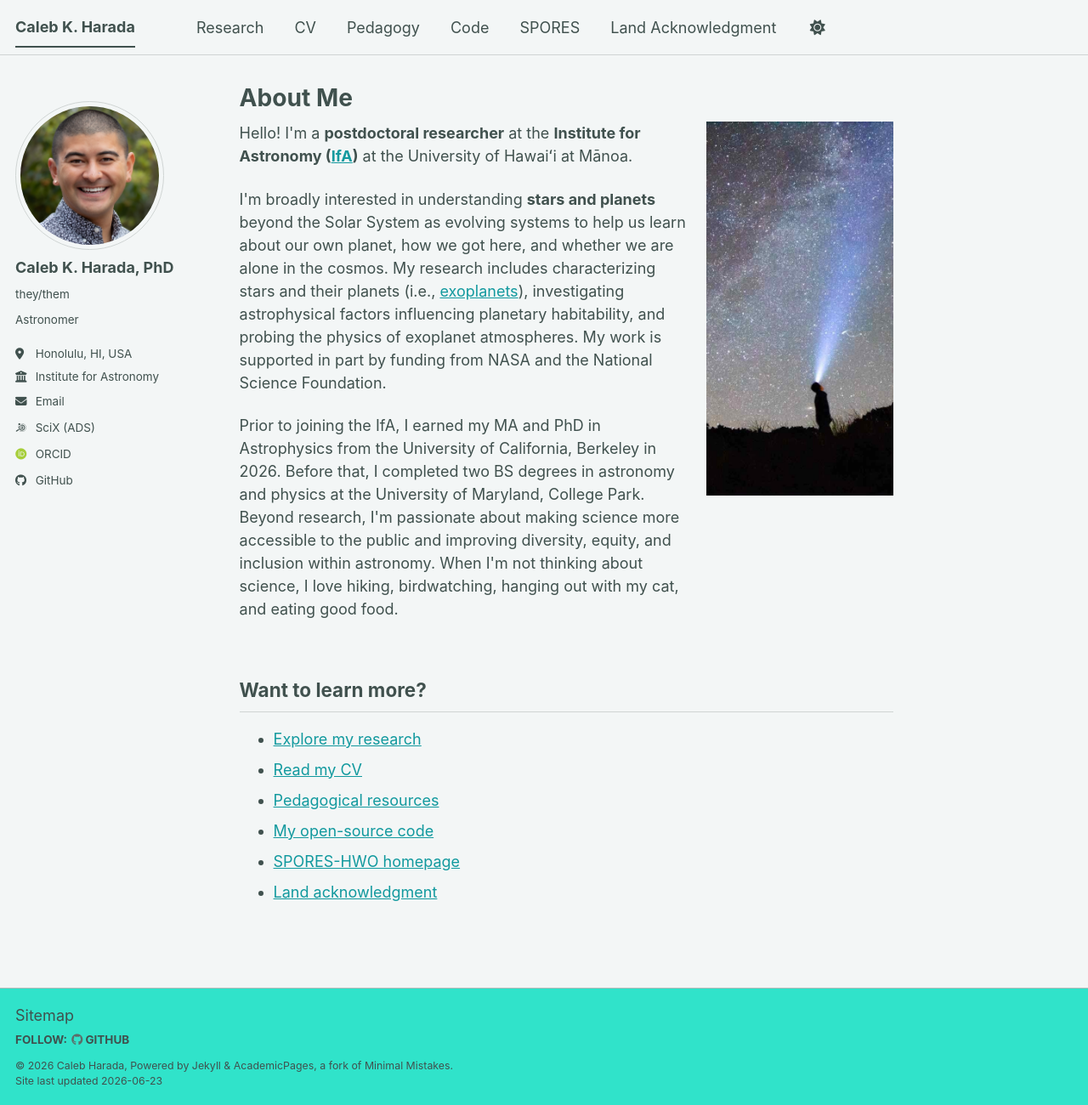
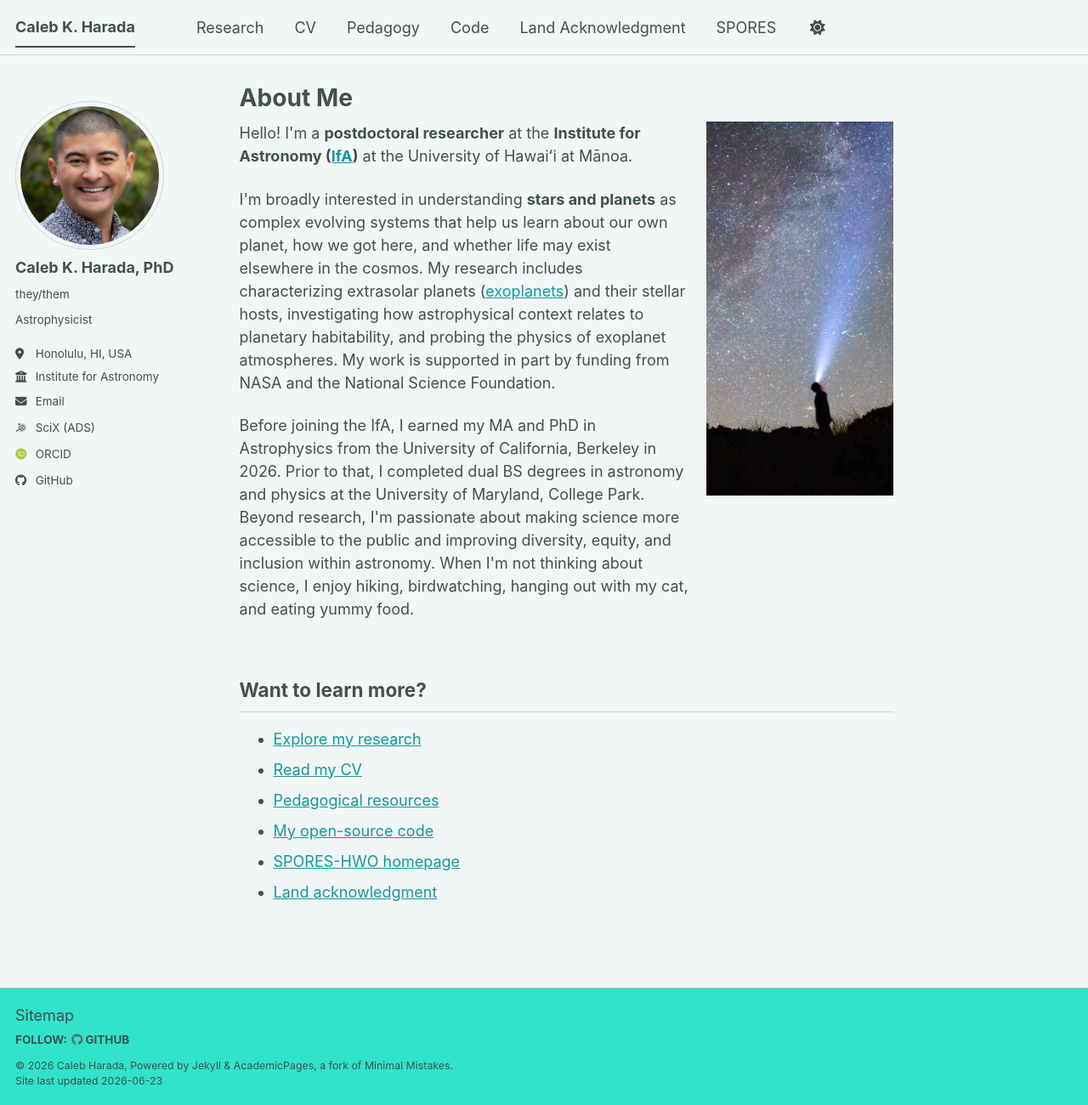
Before and after one commit to CalebHarada/CalebHarada.github.io, a Jekyll site: the page built from _pages/about.md, in a window 1280 px wide and 1300 px high. Shown: the whole window at 85% size. Built offline with Jekyll 4.4.1, drawn with Linux system fonts in a browser that asks for light colours; some web fonts are replaced; a script bundle is joined from its source files by our own code; library files that are not in the unit come from our copies.

Commit message:
pages: cleaning up bits and bobs

```diff
--- a/_config.yml
+++ b/_config.yml
@@ -26,7 +26,7 @@ author:
   avatar           : "calebharada.jpg"
   name             : "Caleb K. Harada, PhD"
   pronouns         : "they/them"
-  bio              : "Astronomer"
+  bio              : "Astrophysicist"
   location         : "Honolulu, HI, USA"
   employer         : "Institute for Astronomy"
   uri              : # URL
--- a/_data/navigation.yml
+++ b/_data/navigation.yml
@@ -20,11 +20,11 @@ main:
   - title: "Code"
     url: /code/
 
+  - title: "Land Acknowledgment"
+    url: /land-acknowledgment/
+
   - title: "SPORES"
     url: https://calebharada.github.io/spores/
-
-  - title: "Land Acknowledgment"
-    url: /land-acknowledgment/
 
   # - title: "Talks"
   #   url: /talks/
--- a/_pages/about.md
+++ b/_pages/about.md
@@ -15,25 +15,25 @@ redirect_from:
           at the University of Hawai&#699;i at M&amacr;noa.
         </p>
         <p>
-          I'm broadly interested in understanding <b>stars and planets</b> beyond the
-          Solar System as evolving systems to help us learn about our own
-          planet, how we got here, and whether we are alone in the cosmos. My
-          research includes characterizing stars and their planets
-          (i.e., <a href="https://science.nasa.gov/exoplanets/" target="_blank">
-          exoplanets</a>), investigating astrophysical factors influencing
-          planetary habitability, and probing the physics of exoplanet
-          atmospheres. My work is supported in part by funding from NASA and
-          the National Science Foundation.
+          I'm broadly interested in understanding <b>stars and planets</b>
+          as complex evolving systems that help us learn about our own
+          planet, how we got here, and whether life may exist elsewhere in the
+          cosmos. My research includes characterizing extrasolar planets
+          (<a href="https://science.nasa.gov/exoplanets/" target="_blank">exoplanets</a>)
+          and their stellar hosts, investigating how astrophysical
+          context relates to planetary habitability, and probing the physics of
+          exoplanet atmospheres. My work is supported in part by funding from
+          NASA and the National Science Foundation.
         </p>
         <p>
-          Prior to joining the IfA, I earned my MA and PhD in Astrophysics
+          Before joining the IfA, I earned my MA and PhD in Astrophysics
           from the University of California, Berkeley
-          in 2026. Before that, I completed two BS degrees in astronomy and
+          in 2026. Prior to that, I completed dual BS degrees in astronomy and
           physics at the University of Maryland, College Park. Beyond research,
           I'm passionate about making science more accessible to the public and
           improving diversity, equity, and inclusion within astronomy. When I'm
-          not thinking about science, I love hiking, birdwatching, hanging
-          out with my cat, and eating good food.
+          not thinking about science, I enjoy hiking, birdwatching, hanging
+          out with my cat, and eating yummy food.
         </p>
     </div>
     <div>
```
Also changed, not shown: _pages/land-acknowledgment.md (+8 -6 lines), _pages/research.md (+2 -2 lines).
